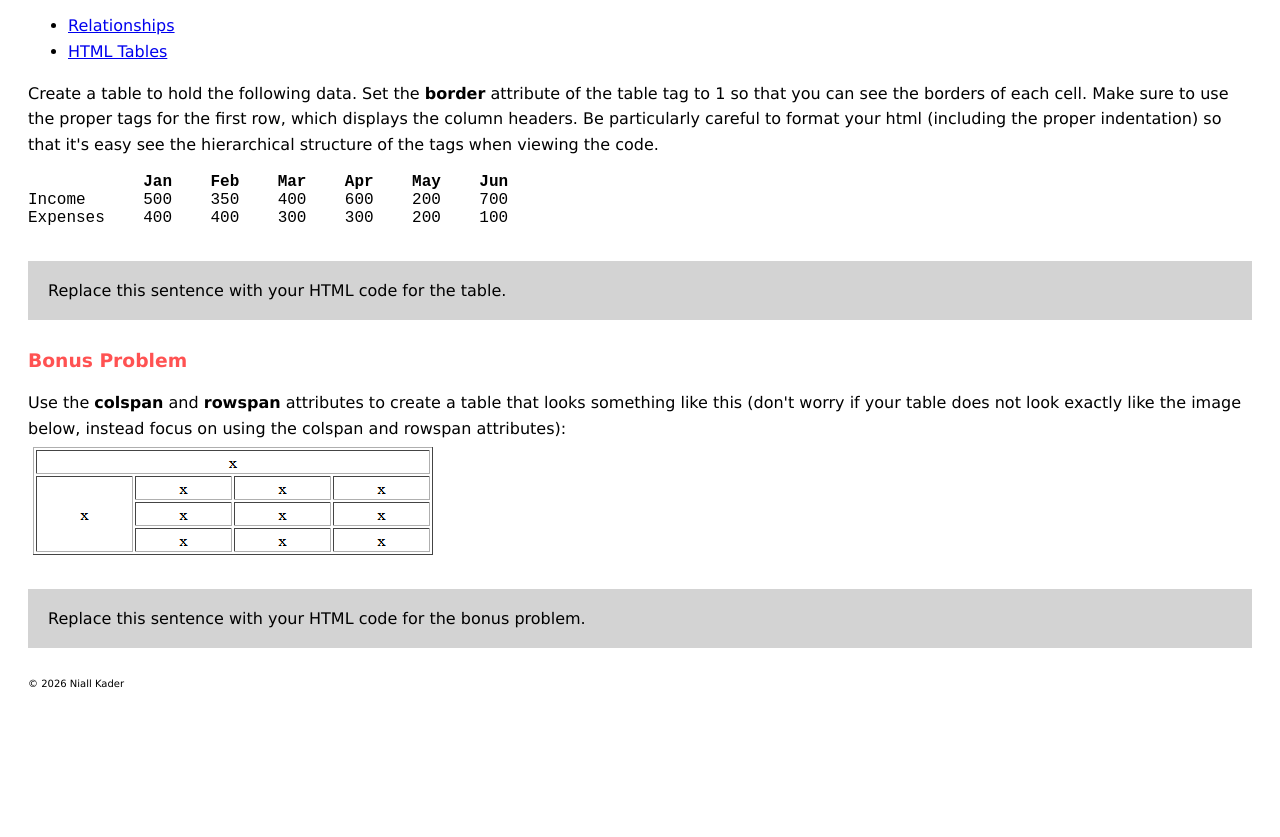
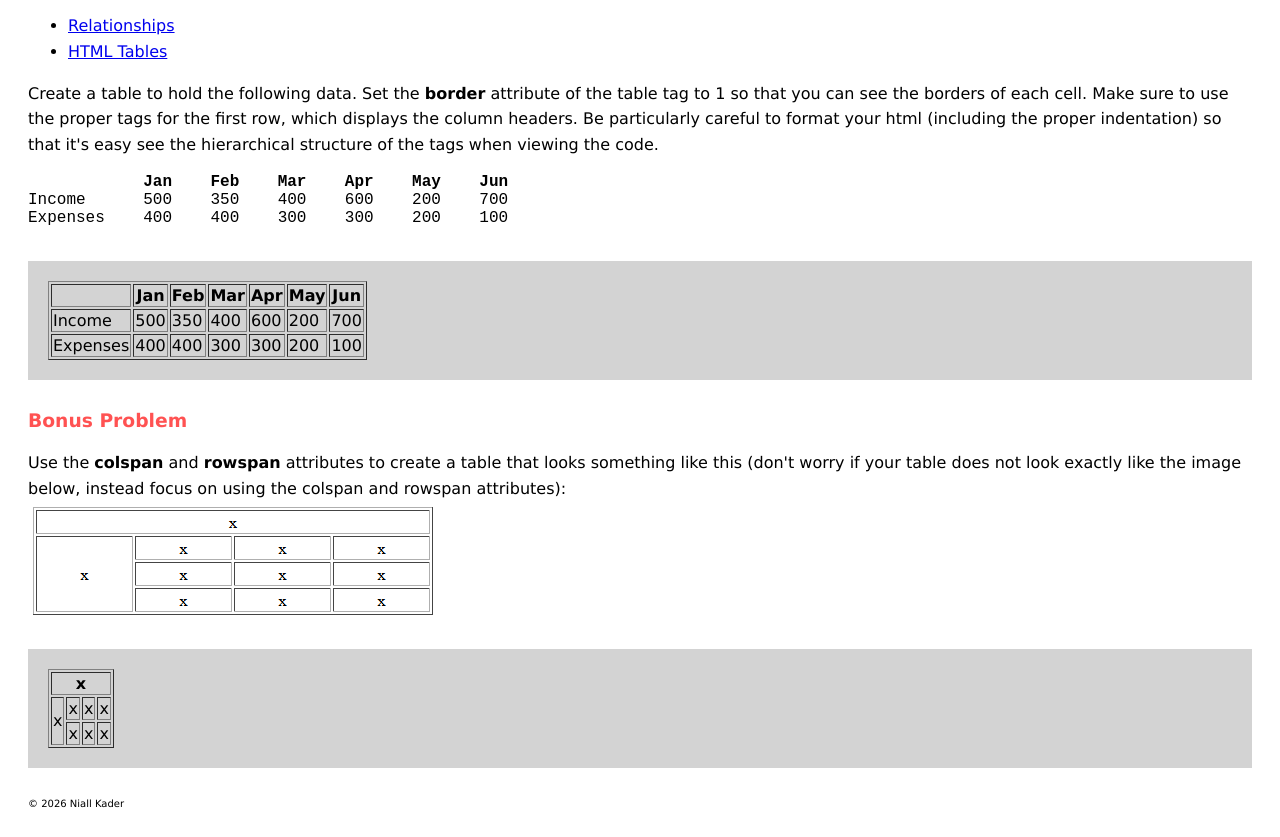
Before and after one commit to yangm9001/web-programming, a plain HTML site: page HTML/tables-WORKSHEET.html in a window 1280 px wide. Shown: the part 137-974 px from the top of the page. Before the commit the page ends 854 px from the top, so only its background shows below. Drawn offline with Linux system fonts and the light colour scheme.

Commit message:
Completed Tables Worksheet

```diff
--- a/HTML/tables-WORKSHEET.html
+++ b/HTML/tables-WORKSHEET.html
@@ -30,7 +30,35 @@ Income      500    350    400    600    200    700
 Expenses    400    400    300    300    200    100
     </pre>
 	<div class="answer">
-			Replace this sentence with your HTML code for the table.
+			<table border="1">
+            <tr>
+                <th></th>
+                <th>Jan</th>
+                <th>Feb</th>
+                <th>Mar</th>
+                <th>Apr</th>
+                <th>May</th>
+                <th>Jun</th>
+            </tr>
+            <tr>
+                <td>Income</td>
+                <td>500</td>
+                <td>350</td>
+                <td>400</td>
+                <td>600</td>
+                <td>200</td>
+                <td>700</td>
+            </tr>
+            <tr>
+                <td>Expenses</td>
+                <td>400</td>
+                <td>400</td>
+                <td>300</td>
+                <td>300</td>
+                <td>200</td>
+                <td>100</td>
+            </tr>
+        </table>
 	</div>
 
   <h3>Bonus Problem</h3>
@@ -41,7 +69,22 @@ Expenses    400    400    300    300    200    100
 		<img src="../images/table.png" alt="A table that has colspan and rowspan" />
 	</p>
 	<div class="answer">
-		Replace this sentence with your HTML code for the bonus problem.
+		<table border="1">
+            <tr>
+                <th colspan="4">x</th>
+            </tr>
+            <tr>
+                <td rowspan="3">x</td>
+                <td>x</td>
+                <td>x</td>
+                <td>x</td>
+            </tr>
+            <tr>
+                <td>x</td>
+                <td>x</td>
+                <td>x</td>
+            </tr>
+        </table>
 	</div>
   <footer>
     &copy; 2026 Niall Kader
```
